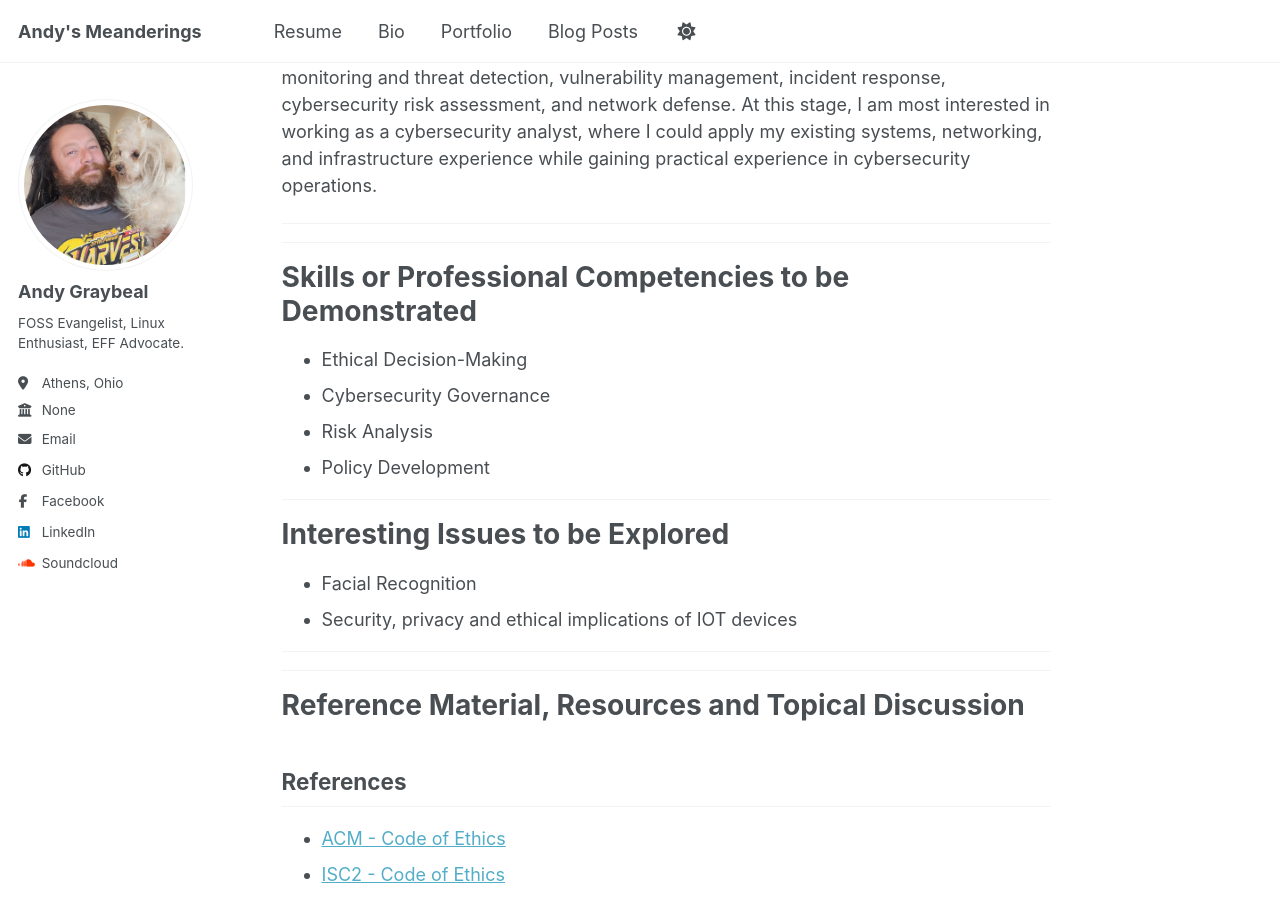
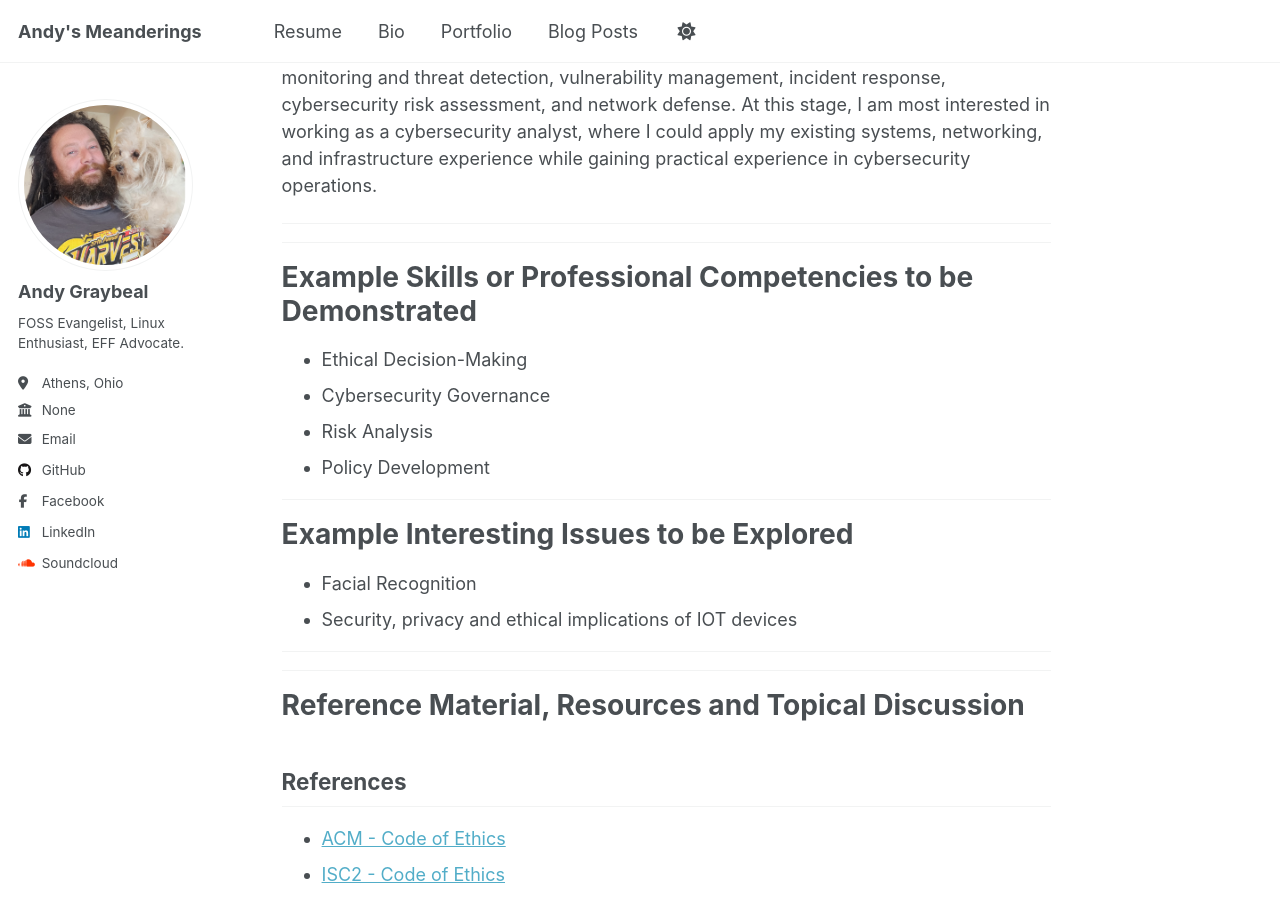
Before and after one commit to andy-graybeal/andy-graybeal.github.io, a Jekyll site: the page built from _portfolio/cybr-2100.md, in a window 1280 px wide and 900 px high, scrolled down 405 px. Built offline with Jekyll 4.4.1, drawn with Linux system fonts in a browser that asks for light colours; a script that is not in the unit is left out.

Commit message:
Update section titles for clarity in cybr-2100.md

```diff
--- a/_portfolio/cybr-2100.md
+++ b/_portfolio/cybr-2100.md
@@ -12,7 +12,7 @@ I have 20+ years of experience supporting information technology infrastructure
 ---
 ---
 
-# Skills or Professional Competencies to be Demonstrated
+# Example Skills or Professional Competencies to be Demonstrated
 - Ethical Decision-Making
 - Cybersecurity Governance
 - Risk Analysis
@@ -20,7 +20,7 @@ I have 20+ years of experience supporting information technology infrastructure
 
 ---
 
-# Interesting Issues to be Explored
+# Example Interesting Issues to be Explored
 - Facial Recognition
 - Security, privacy and ethical implications of IOT devices
 
```
